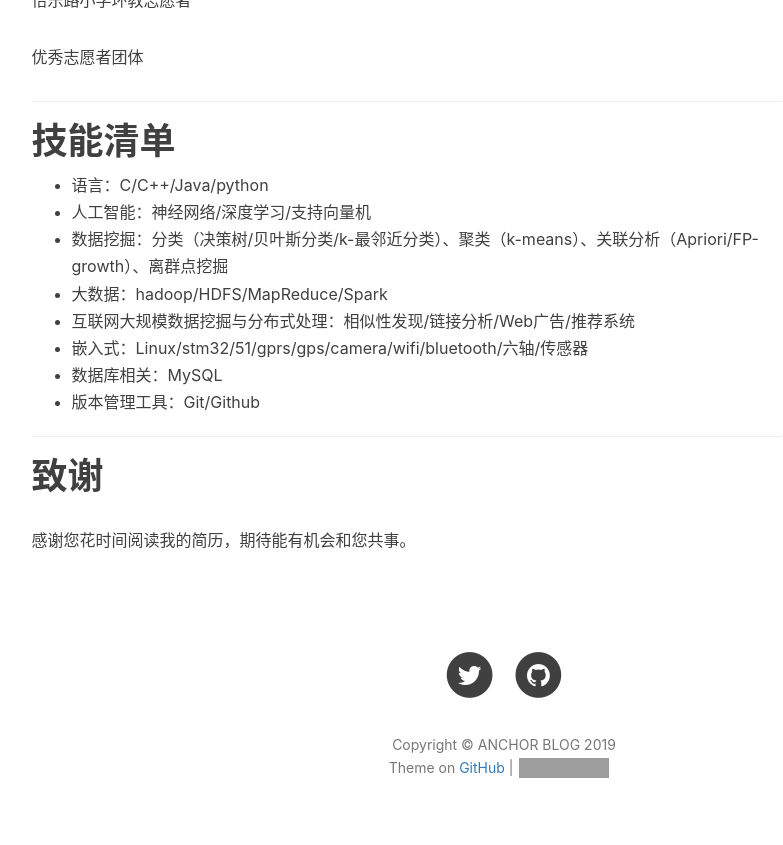
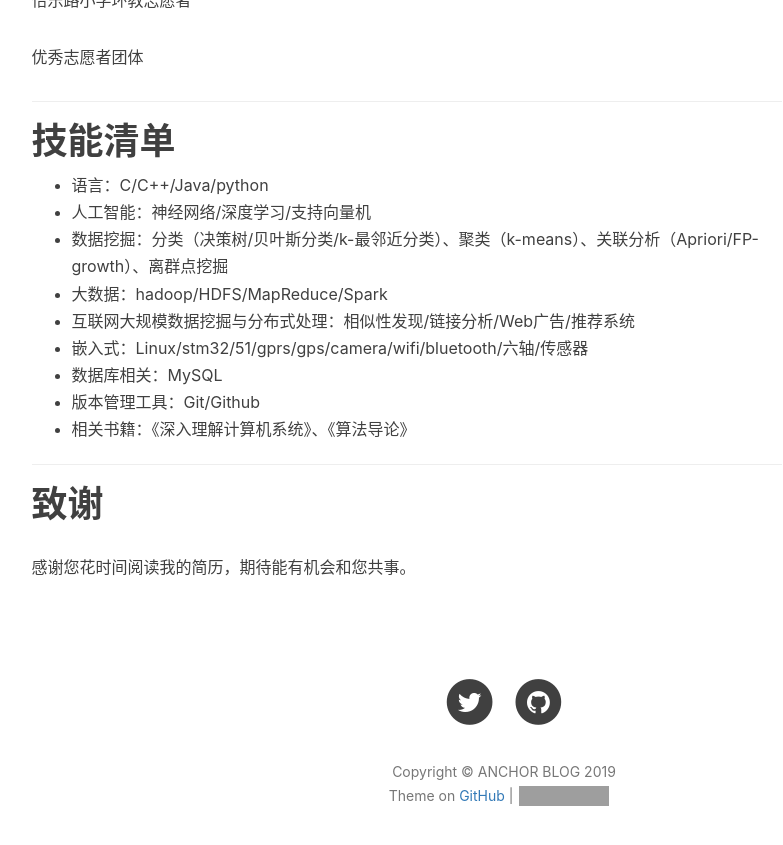
Before and after one commit to anchor2017/anchor2017.github.io, a Jekyll site: the page built from img/pf.md, in a window 1280 px wide and 900 px high, scrolled down 2361 px. Shown: the top 845 px of the window, without its empty margins (136-919 px from the left). Built offline with Jekyll 4.4.1, drawn with Linux system fonts in a browser that asks for light colours; nearby versions of some CDN libraries; our own code applies the rules of GitHub Pages for plain Markdown files; comment, search, counter and statistics services are not loaded; grey boxes are pictures that could not be loaded.

Commit message:
Update pf.md

```diff
--- a/img/pf.md
+++ b/img/pf.md
@@ -82,6 +82,7 @@
 - 嵌入式：Linux/stm32/51/gprs/gps/camera/wifi/bluetooth/六轴/传感器
 - 数据库相关：MySQL
 - 版本管理工具：Git/Github
+- 相关书籍：《深入理解计算机系统》、《算法导论》
 
 ---
 
```
